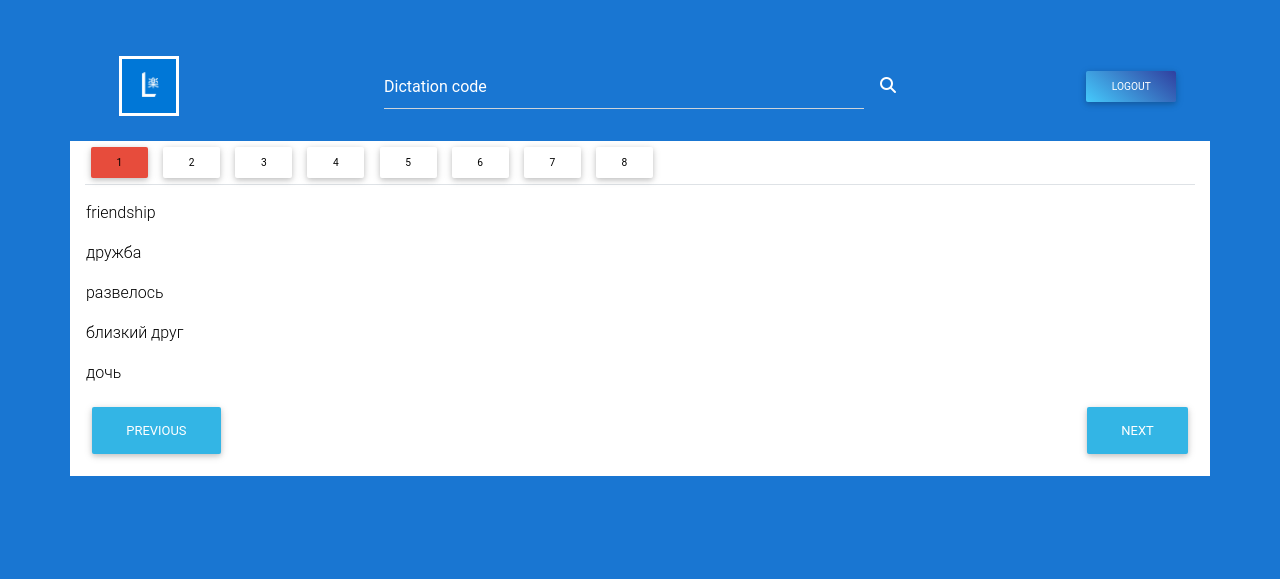
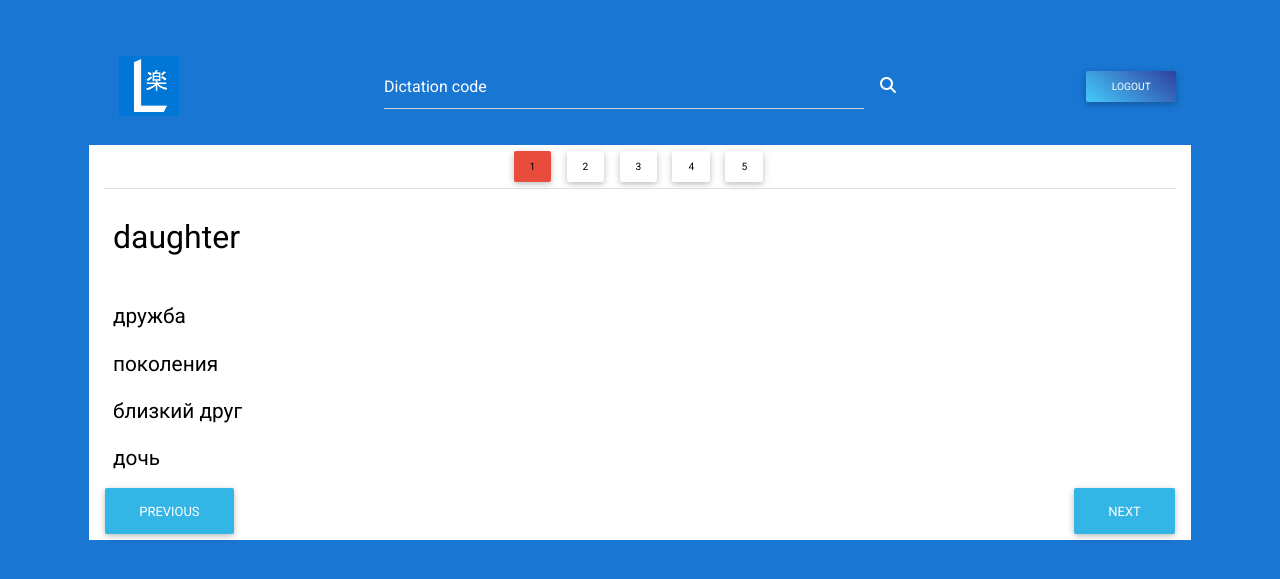
Before and after one commit to vladsakun/langamyRestApi, a Django app: page /dictation/1/ in a window 1280 px wide. Shown: the top 579 px of the page. Run offline with Django 3.2, Linux system fonts and the light colour scheme; a user stored in the database is signed in; data comes from the database, SQL or seed files in the repository; both versions use the stored data as it was after the commit; some libraries are stand-ins or nearby versions.

Commit message:
Quiz front nad back

```diff
--- a/main/static/css/dictation_test.css
+++ b/main/static/css/dictation_test.css
@@ -1,28 +1,67 @@
-#quiz-questions--div{
+#quiz-questions--div {
     background-color: #ffffff;
     color: #000000;
 }
-.previous-tab:hover, .next-tab:hover{
+
+.previous-tab:hover, .next-tab:hover {
     cursor: pointer;
 }
-#question-tabs--ul li{
+
+#question-tabs--ul {
+    display: flex;
+    justify-content: center;
+}
+
+#question-tabs--ul li {
     margin-right: .2em;
 }
 
-.tab-content{
+#question-tabs--ul li a {
+    padding: .5rem 1rem;
+}
+
+.tab-content {
     width: 100%;
     padding: 1em;
 }
-.previous-tab{
+
+.previous-tab {
+    margin-left: 0;
     float: left;
 }
-.next-tab{
+
+.next-tab {
+    margin-right: 0;
     float: right;
 }
-li.active a{
-    background-color: #E74C3C ;
+
+li.active a {
+    background-color: #E74C3C;
 }
 
 .answer.active {
     background-color: #e0a800;
 }
+
+.term {
+    font-size: 2rem;
+    font-weight: 500;
+}
+
+.answer {
+    width: auto;
+    font-size: 1.3rem;
+}
+
+.answer:hover {
+    cursor: pointer;
+}
+
+#result--div{
+    width: 100%;
+    display: flex;
+    align-items: center;
+    text-align: center;
+    justify-content: center;
+    font-size: 2rem;
+}
--- a/main/static/css/wrapper.css
+++ b/main/static/css/wrapper.css
@@ -1,3 +1,5 @@
+@import url(https://fonts.googleapis.com/css?family=Roboto);
+
 html, body {
     width: 100vw;
     height: 100vh;
@@ -22,7 +24,6 @@ header {
 #logo-img {
     width: 60px;
     height: 60px;
-    border: solid #ffffff;
 }
 
 #logo {
--- a/main/static/js/tabs_switcher.js
+++ b/main/static/js/tabs_switcher.js
@@ -32,18 +32,26 @@ $(window).ready(function () {
 
     Quiz.amount = $('.d-word').length;
 
+    var termElements = document.getElementsByClassName("term");
+
+    for (var i = 0; i < termElements.length; i++) {
+
+        Quiz.answers[termElements[i].textContent] = "empty";
+
+    }
+
     $(".answer").on("click", function () {
         $(this).parent().find('.answer').removeClass('active');
         $(this).addClass('active');
 
         var key = $(this).parent().parent().attr('data-id');
 
-        var term = $(this).parent().find('.term').text();
+        var term = $(this).parent().parent().find('.term').text();
 
         Quiz.answers[term] = $(this).text();
 
-        console.log($(this).text());
     });
+
     $(".finish").on("click", function () {
         $.ajax("/check/answers/", {
             method: 'POST',
@@ -53,7 +61,16 @@ $(window).ready(function () {
             }
         })
             .done((res) => {
-                console.log(res);
+                var mark = res.data.mark;
+                var questionDiv = $('#quiz-questions--div');
+                var questionDivHeight = questionDiv.height();
+                questionDiv.height(questionDivHeight);
+                $("#question-info--div").fadeOut("slow", function () {
+                    questionDiv.html('<div id="result--div">' + mark +
+                        '/' + Quiz.amount + ' </div>');
+
+                });
             });
     })
+
 });
--- a/main/templates/main/dictation_test.html
+++ b/main/templates/main/dictation_test.html
@@ -14,7 +14,8 @@
     <script src="{% static 'js/tabs_switcher.js' %}"></script>
     <link rel="stylesheet" href="{% static 'css/dictation_test.css' %}">
     <div class="container">
-        <div id="quiz-questions--div" class="row">
+        <div id="quiz-questions--div" class="row m-1">
+            <div id="question-info--div" class="col-lg-12 col-12 col-md-12 col-sm-12 p-0">
                 <div id="question-nums--div" class="col-lg-12 col-12 col-md-12 col-sm-12">
                     <ul class="nav nav-tabs" id="question-tabs--ul" role="tablist">
                         {% for word in dictation_words %}
@@ -35,16 +36,17 @@
                         {% endfor %}
                     </ul>
                 </div>
-            <div class="tab-content">
+                <div class="tab-content" id="question-tabs--div">
                     {% for word in dictation_words %}
                         <div role="tabpanel" class="d-word tab-pane {% if forloop.counter == 1 %} active {% endif %}"
                              data-id="{{ forloop.counter }}" id="step{{ forloop.counter }}">
                             <div>
-                            <p class="term">{{ word.term }}</p>
-
+                                <div class="term p-2">{{ word.term }}</div>
+                                <div class="answers mt-4">
                                     {% for answer in word.mixed %}
-                                <p class="answer">{{ answer }}</p>
+                                        <div class="answer p-2">{{ answer }}</div>
                                     {% endfor %}
+                                </div>
                             </div>
                             <button class="btn btn-info previous-tab">previous</button>
                             {% if not forloop.last %}
@@ -57,5 +59,6 @@
                 </div>
             </div>
         </div>
+    </div>
 
 {% endblock %}
--- a/main/templates/main/wrapper.html
+++ b/main/templates/main/wrapper.html
@@ -19,7 +19,7 @@
     <div class="row">
         <div class="col-lg-3 col-2 col-md-2 col-sm-2" id="logo">
             <a href="/">
-                <img src="{% static '/images/logo2.jpg' %}"
+                <img src="{% static '/images/logo_big.jpg' %}"
                      id="logo-img" alt="logo">
             </a>
         </div>
@@ -47,7 +47,6 @@
 </header>
 <body>
 {% block content %}
-<p>{{user_email}}</p>
 {% endblock %}
 </body>
 </html>
--- a/main/views.py
+++ b/main/views.py
@@ -37,26 +37,45 @@ def get_dictation(request, code):
 def dictation(request, code):
     try:
         dictation = Dictation.objects.get(code=code)
-        dictation_words = json.loads(dictation.words)
+
+        all_dictation_words = json.loads(dictation.words)
+        other_words = all_dictation_words.copy()
         marked_words = json.loads(dictation.marked_words)
 
+        amount_of_questions = dictation.amount_of_words_for_dictation
+        amount_of_other_words = amount_of_questions - len(marked_words)
+
         for marked_word in marked_words:
-            dictation_words.append(marked_word)
+            all_dictation_words.append(marked_word)
 
         dictation_words_for_template = []
-        dictation_words_len = len(dictation_words) - 1
 
-        for i in range(0, dictation_words_len):
-            dictation_words_copy = dictation_words.copy()
-            three_random_values = get_random_dictation_words(dictation_words_copy, i)
-            answers = [dictation_words[i]["translation"],
+        for n in range(0, len(marked_words)):
+            three_random_values = get_random_dictation_words(all_dictation_words.copy(), marked_words[n])
+            answers = [marked_words[n]["translation"],
                        three_random_values[0],
                        three_random_values[1],
                        three_random_values[2]]
+
             random.shuffle(answers)
+
             dictation_words_for_template.append(
-                {"term": dictation_words[i]["term"],
-                 "translation": dictation_words[i]["translation"],
+                {"term": marked_words[n]["term"],
+                 "mixed": answers})
+
+        random.shuffle(other_words)
+
+        for i in range(0, amount_of_other_words):
+            three_random_values = get_random_dictation_words(all_dictation_words.copy(), other_words[i])
+            answers = [other_words[i]["translation"],
+                       three_random_values[0],
+                       three_random_values[1],
+                       three_random_values[2]]
+
+            random.shuffle(answers)
+
+            dictation_words_for_template.append(
+                {"term": other_words[i]["term"],
                  "mixed": answers})
 
         random.shuffle(dictation_words_for_template)
@@ -68,43 +87,68 @@ def dictation(request, code):
 
 
 def check_answers(request):
-    # answers = json.loads(request.data)
+    mark = 0
+
     dictation = Dictation.objects.get(id=request.POST.get("dictation_id"))
-    answers = request.POST.get('answers')
+
+    answers = json.loads(request.POST.get('answers'))
     dictation_words = json.loads(dictation.words)
     marked_words = json.loads(dictation.marked_words)
 
     for marked_word in marked_words:
         dictation_words.append(marked_word)
 
-    # for answer in answers:
-    #     answers[]
-    return JsonResponse(request)
+    prepared_dictation_words = {}
+
+    for dictation_word in dictation_words:
+        prepared_dictation_words[dictation_word["term"]] = dictation_word["translation"]
+
+    sorted_words_keys = sorted(prepared_dictation_words.keys(), key=lambda x: x.lower())
+    sorted_answers_keys = sorted(answers.keys(), key=lambda x: x.lower())
+
+    sorted_answers = {}
+    sorted_words = {}
+
+    for key in sorted_words_keys:
+        sorted_words.update({key: prepared_dictation_words[key]})
+
+    for key in sorted_answers_keys:
+        sorted_answers.update({key: answers[key]})
+
+    for answer_key in sorted_answers.keys():
+        if answers[answer_key] == sorted_words[answer_key]:
+            mark = mark + 1
+        else:
+            continue
+
+    user = User.objects.get(email=request.user.email)
+    try:
+
+        dictation_mark = DictationMark.objects.get(user=user, dictation=dictation)
+        dictation_mark.mark = mark
+
+    except DictationMark.DoesNotExist:
+
+        dictation_mark = DictationMark(user=user, dictation=dictation, mark=mark)
+
+    dictation_mark.save()
+    response_data = {
+        "data": {
+            "mark": mark
+        }
+    }
+    return JsonResponse(response_data, safe=False)
 
 
-def get_random_dictation_words(all_words, forloop_counter):
-    del all_words[forloop_counter]
+def get_random_dictation_words(all_words, forloop_object):
+    all_words.pop(all_words.index(forloop_object))
+    for word in all_words:
+        print(word["term"])
+    print("-" * 20)
     three_incorrect_values = []
     for i in range(0, 3):
-        random_index = random.randrange(0, len(all_words))
+        random_index = random.randrange(len(all_words))
 
         three_incorrect_values.append(all_words[random_index]["translation"])
         del all_words[random_index]
     return three_incorrect_values
-
-
-class DictationWord(object):
-
-    def __init__(self, term, translation, first_incorrect_value, third_incorrect_value, second_incorrect_value):
-        """Constructor"""
-        self.term = term
-        self.translation = translation
-        self.first_incorrect_value = first_incorrect_value
-        self.second_incorrect_value = second_incorrect_value
-        self.third_incorrect_value = third_incorrect_value
-
-    def get_term(self):
-        return self.term
-
-    def get_translation(self):
-        return self.translation
```
Also changed, not shown: db.sqlite3, main/static/images/logo2.jpg (deleted), main/static/images/logo_big.jpg (added). Lines whose indentation alone changed are shown as unchanged.
